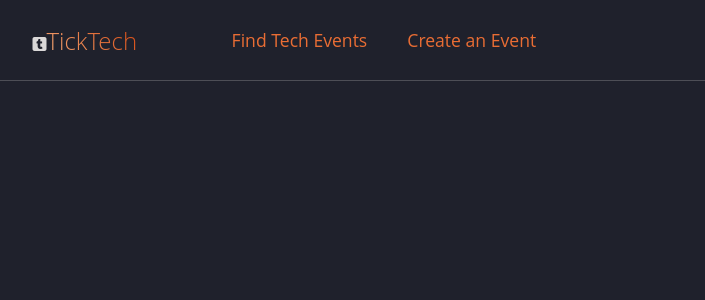
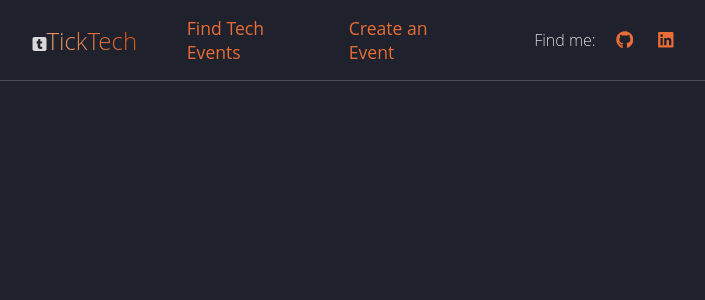
Before and after one commit to zyusnow/TickTech_Solo_Project, a React (Create React App) app in the folder frontend/: page /login in a window 1280 px wide. Shown: the top 300 px of the page, without its empty margins (70-775 px from the left). Built offline with nearby package versions, Linux system fonts and the light colour scheme; no server answers.

Commit message:
profile udpates

```diff
--- a/frontend/package.json
+++ b/frontend/package.json
@@ -7,16 +7,17 @@
     "@testing-library/react": "^12.1.2",
     "@testing-library/user-event": "^13.5.0",
     "js-cookie": "^3.0.1",
+    "mini-css-extract-plugin": "2.4.5",
     "react": "^17.0.2",
     "react-dom": "^17.0.2",
+    "react-icons": "^4.3.1",
     "react-redux": "^7.2.6",
     "react-router-dom": "^6.2.1",
     "react-scripts": "5.0.0",
     "react-table": "^7.7.0",
     "redux": "^4.1.2",
     "redux-thunk": "^2.4.1",
-    "web-vitals": "^2.1.2",
-    "mini-css-extract-plugin": "2.4.5"
+    "web-vitals": "^2.1.2"
   },
   "scripts": {
     "start": "react-scripts start",
--- a/frontend/src/components/Navigation/Navigation.css
+++ b/frontend/src/components/Navigation/Navigation.css
@@ -3,7 +3,7 @@
     height: 80px;
     padding: 0 8vw;
     display: grid;
-    grid-template-columns: 1fr 2fr 3fr;
+    grid-template-columns: 1fr 4fr 3fr;
     align-items: center;
 }
 /* ------------------------------------------------------------ */
@@ -35,6 +35,8 @@
     color: var(--body_highlight_orange);
     font-weight: 400;
     font-size: 1.1em;
+    align-items: center;
+    display: flex;
 }
 
 /* ------------------------------------------------------------ */
@@ -120,3 +122,15 @@ ul.modal_ul_errors {
     border-radius: 5px;
     border: 1px solid #ffd08c;
 }
+
+.find_me{
+    display: flex;
+    width: 200px;
+    margin-left: 40px;
+    align-items: center;
+    justify-content: center;
+}
+
+.git_logo{
+    margin-right: -16px;
+}
--- a/frontend/src/components/Navigation/index.js
+++ b/frontend/src/components/Navigation/index.js
@@ -1,8 +1,7 @@
 import React from 'react';
 import { NavLink, useLocation } from 'react-router-dom';
 import { useSelector } from 'react-redux';
-
-
+import { FaGithub, FaLinkedin} from 'react-icons/fa';
 import ProfileButton from './ProfileButton';
 import LoginFormModal from '../Modals/LoginFormModal';
 import './Navigation.css';
@@ -36,17 +35,21 @@ function Navigation({ isLoaded }) {
         <>
         <nav className="nav">
             <div className='nav_left'>
-            <i className="fab fa-tumblr-square"></i>
-            <NavLink id="nav_head" to="/">TickTech</NavLink>
+                <i className="fab fa-tumblr-square"></i>
+                <NavLink id="nav_head" to="/">TickTech</NavLink>
             </div>
             <div className='nav_center'>
-            <NavLink to="/">Find Tech Events</NavLink>
-            <NavLink to="/events/add">Create an Event</NavLink>
+                <NavLink to="/">Find Tech Events</NavLink>
+                <NavLink to="/events/add">Create an Event</NavLink>
+                <div className='find_me'>
+                    <span>Find me:</span>
+                    <a className="git_logo" href="https://github.com/zyusnow" target="_blank"><FaGithub /></a>
+                    <a href="https://www.linkedin.com/in/mezyu/" target="_blank"><FaLinkedin /></a>
+                </div>
             </div>
             <div className='nav_right'>
                 {isLoaded && sessionLinks}
             </div>
-            {/* <hr></hr> */}
         </nav>
         <hr></hr>
         </>
```
Also changed, not shown: 1 other file (tests, documents, lock files or other folders).
